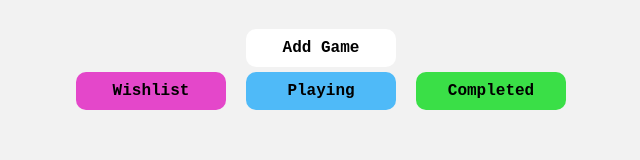
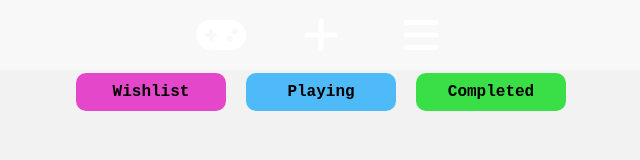
Before and after one commit to xzippyzachx/SimpleGameTracker, a Vue app in the folder SimpleGameTracker/: page / in a window 1280 px wide. Shown: the top 160 px of the page, without its empty margins (319-959 px from the left). Built offline with nearby package versions, Linux system fonts and the light colour scheme.

Commit message:
Page nav bar

```diff
--- a/SimpleGameTracker/package.json
+++ b/SimpleGameTracker/package.json
@@ -9,6 +9,11 @@
     "preview": "vite preview"
   },
   "dependencies": {
+    "@fortawesome/fontawesome-svg-core": "^6.7.2",
+    "@fortawesome/free-brands-svg-icons": "^6.7.2",
+    "@fortawesome/free-regular-svg-icons": "^6.7.2",
+    "@fortawesome/free-solid-svg-icons": "^6.7.2",
+    "@fortawesome/vue-fontawesome": "^3.0.8",
     "vue": "^3.5.13",
     "vue-router": "^4.5.0"
   },
--- a/SimpleGameTracker/src/App.vue
+++ b/SimpleGameTracker/src/App.vue
@@ -1,4 +1,8 @@
+<script setup>
+import PageNav from './components/PageNav.vue'
+</script>
 
 <template>
+  <PageNav/>
   <RouterView/>
 </template>
--- a/SimpleGameTracker/src/assets/base.css
+++ b/SimpleGameTracker/src/assets/base.css
@@ -8,7 +8,7 @@
   --vt-c-black-soft: #222222;
   --vt-c-black-mute: #282828;
 
-  --vt-c-indigo: #2c3e50;
+  --vt-c-blue: #2564ebd8;
 
   --vt-wishlist-c : rgb(228, 71, 202);
   --vt-playing-c : rgb(79, 186, 248);
@@ -19,7 +19,7 @@
   --vt-c-divider-dark-1: rgba(84, 84, 84, 0.65);
   --vt-c-divider-dark-2: rgba(84, 84, 84, 0.48);
 
-  --vt-c-text-light-1: var(--vt-c-indigo);
+  --vt-c-text-light-1: var(--vt-c-white);
   --vt-c-text-light-2: rgba(60, 60, 60, 0.66);
   --vt-c-text-dark-1: var(--vt-c-white);
   --vt-c-text-dark-2: rgba(235, 235, 235, 0.64);
@@ -42,7 +42,7 @@
 
 @media (prefers-color-scheme: dark) {
   :root {
-    --color-background: var(--vt-c-indigo);
+    --color-background: var(--vt-c-black);
     --color-background-soft: var(--vt-c-black-soft);
     --color-background-mute: var(--vt-c-black-mute);
 
--- a/SimpleGameTracker/src/assets/main.css
+++ b/SimpleGameTracker/src/assets/main.css
@@ -4,7 +4,6 @@
   max-width: 1280px;
   flex-grow: 1;
   margin: 0 auto;
-  padding: 2rem;
   font-weight: normal;
   background-color: var(--color-background-mute);
 }
--- /dev/null
+++ b/SimpleGameTracker/src/components/PageNav.vue
@@ -0,0 +1,36 @@
+
+<template>
+  <nav>
+    <RouterLink :to="{ name: 'library' }"><font-awesome-icon icon="fa-solid fa-gamepad" /></RouterLink>
+    <RouterLink :to="{ name: 'search' }"><font-awesome-icon icon="fa-solid fa-plus" /></RouterLink>
+    <RouterLink :to="{ name: 'library' }"><font-awesome-icon icon="fa-solid fa-bars" /></RouterLink>
+  </nav>
+</template>
+
+<style scoped>
+  nav {
+    display: flex;
+    justify-content: center;
+    flex-wrap: wrap;
+    gap: 30px;
+    height: 70px;
+    background-color: var(--color-background-soft);
+  }
+
+  nav a {
+    width: 70px;
+    padding: 5px;
+    display: flex;
+    justify-content: center;
+    flex-direction: column;
+  }
+
+  nav a:hover {
+    color: var(--vt-c-blue);
+  }
+
+  nav svg {
+    height: 40px;
+  }
+
+</style>
--- a/SimpleGameTracker/src/main.js
+++ b/SimpleGameTracker/src/main.js
@@ -2,6 +2,12 @@ import './assets/main.css'
 
 import { createApp } from 'vue'
 import App from './App.vue'
+
+import { library } from '@fortawesome/fontawesome-svg-core'
+import { FontAwesomeIcon } from '@fortawesome/vue-fontawesome'
+import { fas } from '@fortawesome/free-solid-svg-icons'
+
+library.add(fas)
 
 import { createMemoryHistory, createRouter } from 'vue-router'
 import Library from './routes/Library.vue'
@@ -20,5 +26,6 @@ const router = createRouter({
 })
 
 createApp(App)
+  .component('font-awesome-icon', FontAwesomeIcon)
   .use(router)
   .mount('#app')
--- a/SimpleGameTracker/src/routes/Game.vue
+++ b/SimpleGameTracker/src/routes/Game.vue
@@ -68,9 +68,6 @@ onMounted(() => {
 
 <template>
   <header>
-    <div>
-      <button @click="$router.back()">Back</button>
-    </div>
     <StateNav v-if="gameData && Object.keys(gameData).length > 0" ref="state-nav-ref"/>
   </header>
 
--- a/SimpleGameTracker/src/routes/Library.vue
+++ b/SimpleGameTracker/src/routes/Library.vue
@@ -27,11 +27,6 @@ onMounted(() => {
 
 <template>
   <header>
-    <div>
-      <RouterLink :to="{ name: 'search' }">
-        <button id="add-game-btn">Add Game</button>
-      </RouterLink>
-    </div>
     <StateNav ref="state-nav-ref"/>
   </header>
 
@@ -49,8 +44,4 @@ onMounted(() => {
     justify-content: center;
   }
 
-  #add-game-btn {
-    background-color: var(--vt-c-white);
-  }
-
 </style>
--- a/SimpleGameTracker/src/routes/Search.vue
+++ b/SimpleGameTracker/src/routes/Search.vue
@@ -31,10 +31,6 @@ function SearchGame() {
 <template>
   <header>
     <div>
-      <button @click="$router.back()">Back</button>
-    </div>
-
-    <div>
       <input v-model="searchName" placeholder="Game Name"></input>
       <button @click="SearchGame()">Search</button>
     </div>
@@ -48,6 +44,10 @@ function SearchGame() {
 </template>
 
 <style scoped>
+  header {
+    margin-top: 20px;
+  }
+
   main {
     display: flex;
     flex-wrap: wrap;
```
Also changed, not shown: 1 other file (tests, documents, lock files or other folders).
